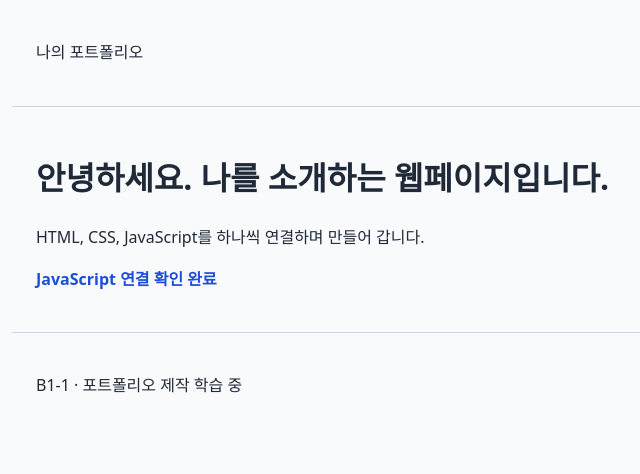
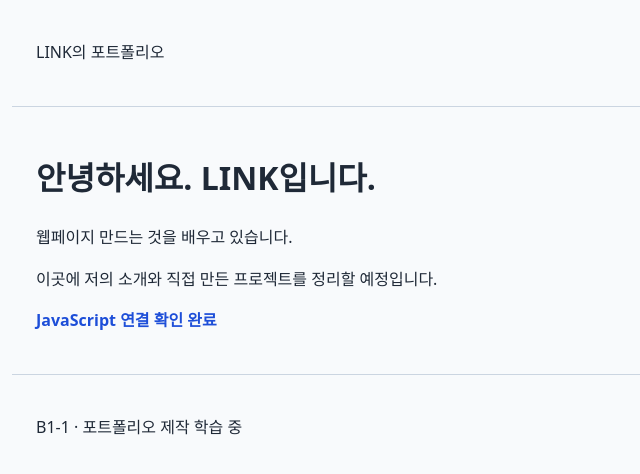
Before and after one commit to codewhite7777/codyssey_B1-1, a plain HTML site: page index.html in a window 1280 px wide. Shown: the whole page, without its empty margins (116-756 px from the left). Drawn offline with Linux system fonts and the light colour scheme.

Commit message:
feat: add first portfolio greeting and introduction

```diff
--- a/index.html
+++ b/index.html
@@ -3,19 +3,20 @@
   <head>
     <meta charset="UTF-8">
     <meta name="viewport" content="width=device-width, initial-scale=1.0">
-    <title>나의 포트폴리오 | B1-1</title>
+    <title>LINK의 포트폴리오 | B1-1</title>
     <link rel="stylesheet" href="./css/style.css">
     <script src="./js/app.js" defer></script>
   </head>
   <body>
     <header class="container">
-      <p>나의 포트폴리오</p>
+      <p>LINK의 포트폴리오</p>
     </header>
 
     <main class="container">
       <section id="hero" aria-labelledby="hero-title">
-        <h1 id="hero-title">안녕하세요. 나를 소개하는 웹페이지입니다.</h1>
-        <p>HTML, CSS, JavaScript를 하나씩 연결하며 만들어 갑니다.</p>
+        <h1 id="hero-title">안녕하세요. LINK입니다.</h1>
+        <p>웹페이지 만드는 것을 배우고 있습니다.</p>
+        <p>이곳에 저의 소개와 직접 만든 프로젝트를 정리할 예정입니다.</p>
         <p id="script-status" role="status">JavaScript 실행 전입니다.</p>
       </section>
     </main>
```
